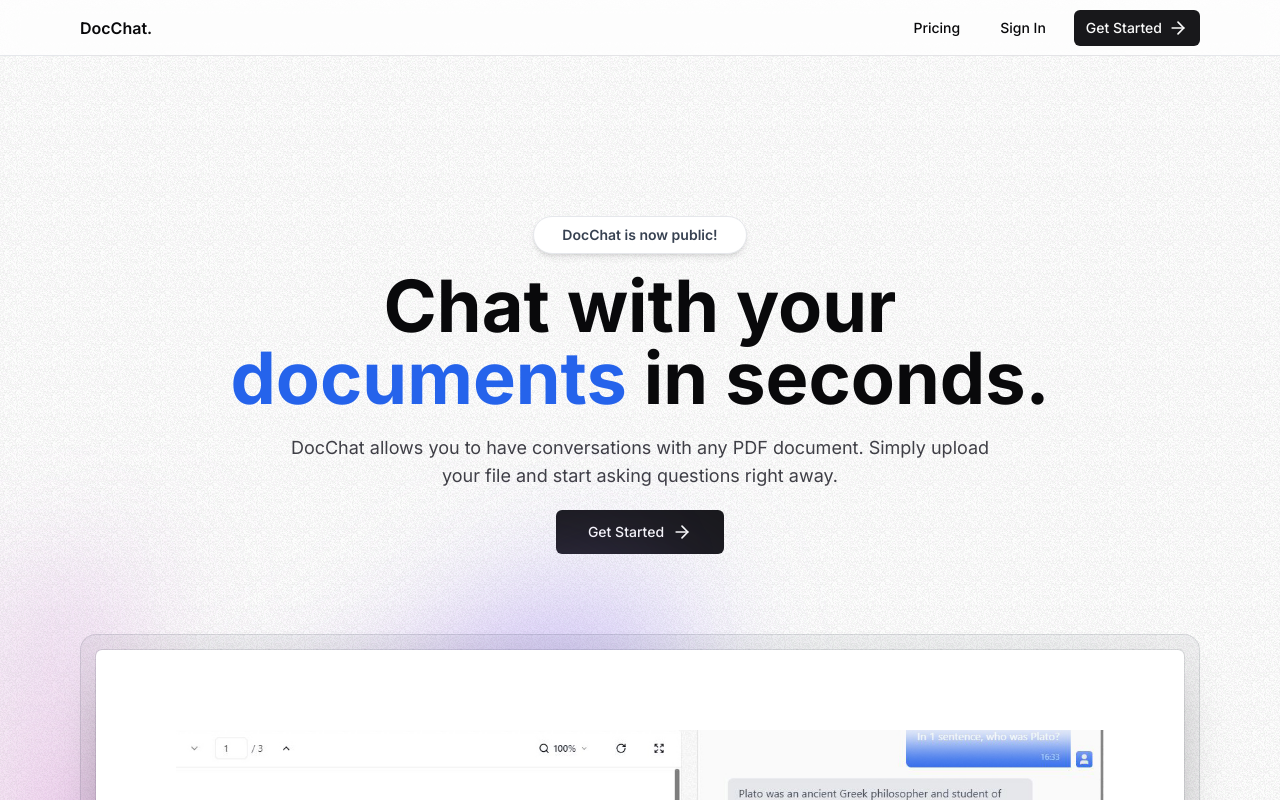
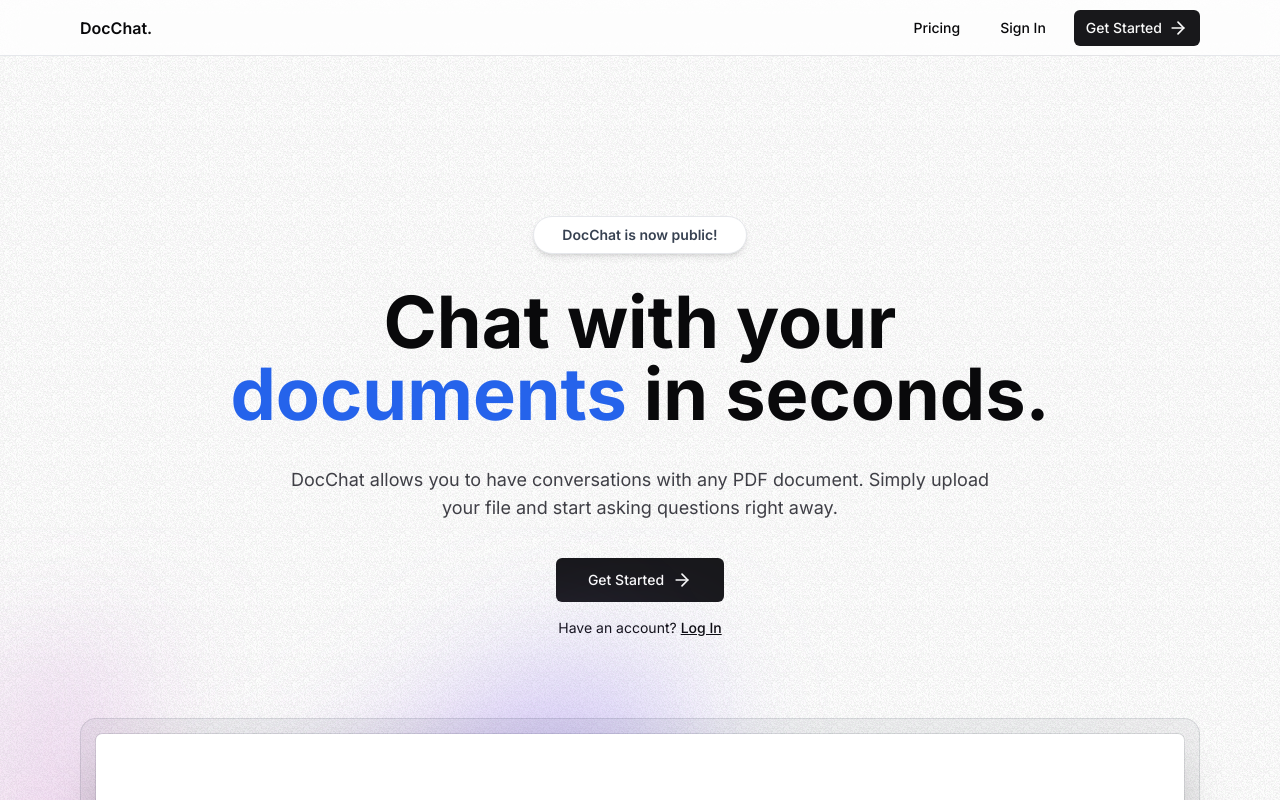
Before and after one commit to Aycom366/DocChat, a Next.js app: page / in a window 1280 px wide. Shown: the top 800 px of the page. Built offline with nearby package versions, Linux system fonts and the light colour scheme; no server answers; what @uploadthing/react would draw is missing.

Commit message:
added auth linking

```diff
--- a/components/shared/Container.tsx
+++ b/components/shared/Container.tsx
@@ -1,4 +1,7 @@
+"use client";
 import { cn } from "@/lib/utils";
+import Link from "next/link";
+import { usePathname } from "next/navigation";
 import { ElementType, ReactNode } from "react";
 
 export const Container = ({
@@ -10,14 +13,32 @@ export const Container = ({
   as?: ElementType;
   className?: HTMLDivElement["className"];
 }) => {
+  const pathname = usePathname();
+
+  console.log(pathname);
   return (
     <Component
       className={cn(
-        "mx-auto w-full max-w-screen-xl px-2.5 md:px-20",
+        "mx-auto flex flex-col gap-4 w-full max-w-screen-xl px-2.5 md:px-20",
         className
       )}
     >
       {children}
+      {pathname === "/auth/login" ? (
+        <div className='flex flex-row text-sm items-center gap-1'>
+          <p>Don&apos;t have an account?</p>
+          <Link className='underline font-medium' href='/auth/register'>
+            Register
+          </Link>
+        </div>
+      ) : (
+        <div className='flex text-sm flex-row items-center gap-1'>
+          <p>Have an account?</p>
+          <Link className='underline font-medium' href='/auth/login'>
+            Log In
+          </Link>
+        </div>
+      )}
     </Component>
   );
 };
```
